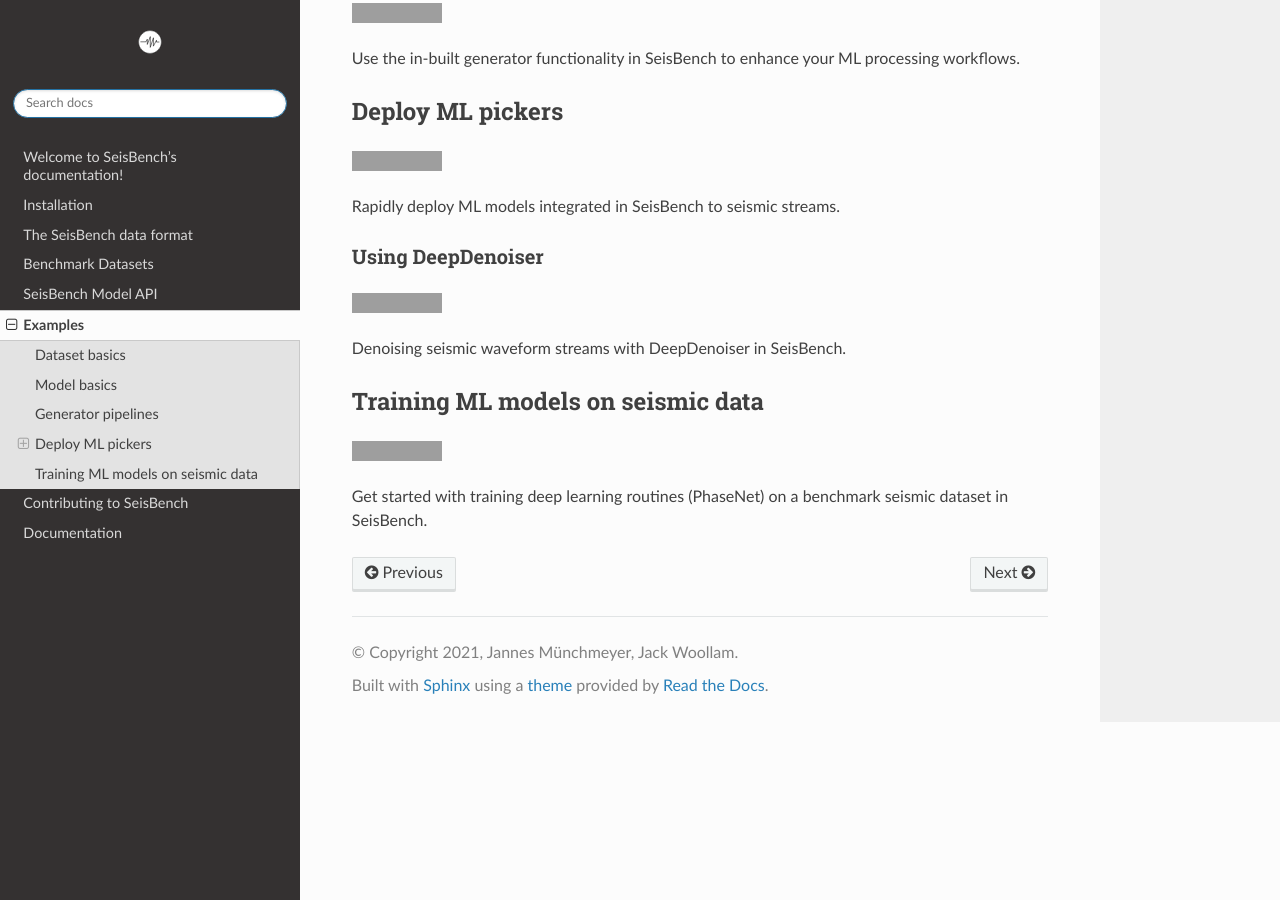
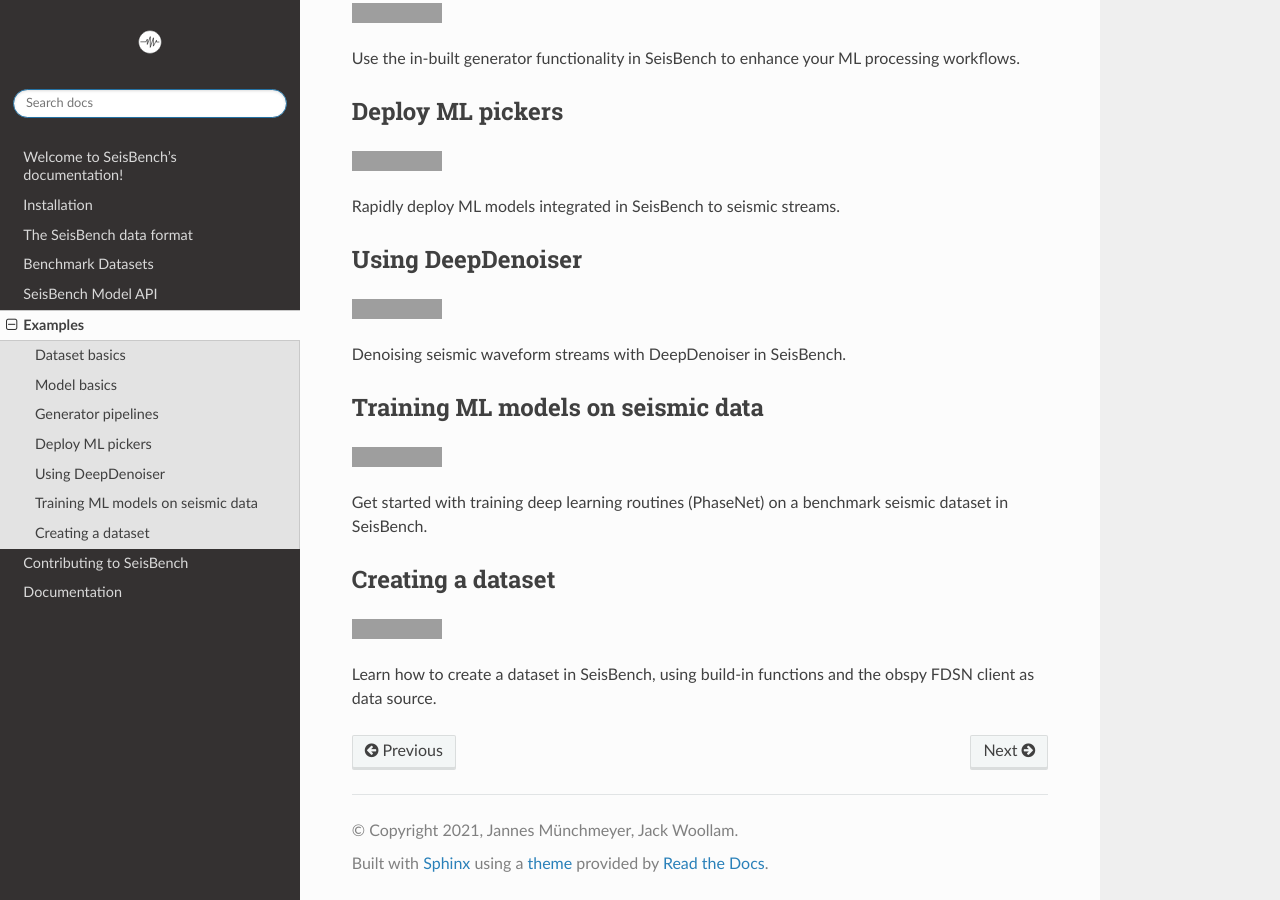
Before and after one commit to seisbench/seisbench, a Sphinx documentation site: the page built from docs/pages/examples.rst, in a window 1280 px wide and 900 px high, scrolled down 581 px. Built offline with Sphinx 7.4.7 and the Read the Docs theme 2.0.0, drawn with Linux system fonts in a browser that asks for light colours; grey boxes are pictures that could not be loaded.

Commit message:
Added example notebook for creating a dataset

```diff
--- a/docs/pages/examples.rst
+++ b/docs/pages/examples.rst
@@ -54,7 +54,7 @@
 .. _applied_stream_picking:
 
 Deploy ML pickers
--------------------
+-----------------
 .. raw:: html
 
     <embed>
@@ -65,8 +65,11 @@
 
 Rapidly deploy ML models integrated in SeisBench to seismic streams.
 
+
+.. _using_deep_denoiser:
+
 Using DeepDenoiser
-__________________________________
+------------------
 .. raw:: html
 
     <embed>
@@ -89,3 +94,18 @@
     </embed>
 
 Get started with training deep learning routines (PhaseNet) on a benchmark seismic dataset in SeisBench.
+
+
+.. _creating_a_dataset:
+
+Creating a dataset
+------------------
+.. raw:: html
+
+    <embed>
+        <a href="https://colab.research.google.com/github/seisbench/seisbench/blob/additional_example_workflows/examples/03b_creating_a_dataset.ipynb">
+            <img src="https://colab.research.google.com/assets/colab-badge.svg" alt="Open In Colab"/>
+        </a>
+    </embed>
+
+Learn how to create a dataset in SeisBench, using build-in functions and the obspy FDSN client as data source.
```
Also changed, not shown: other parts of docs/pages/examples.rst (+2 -0 lines), README.md (+1 -0 lines), examples/README.md, 1 other file.
